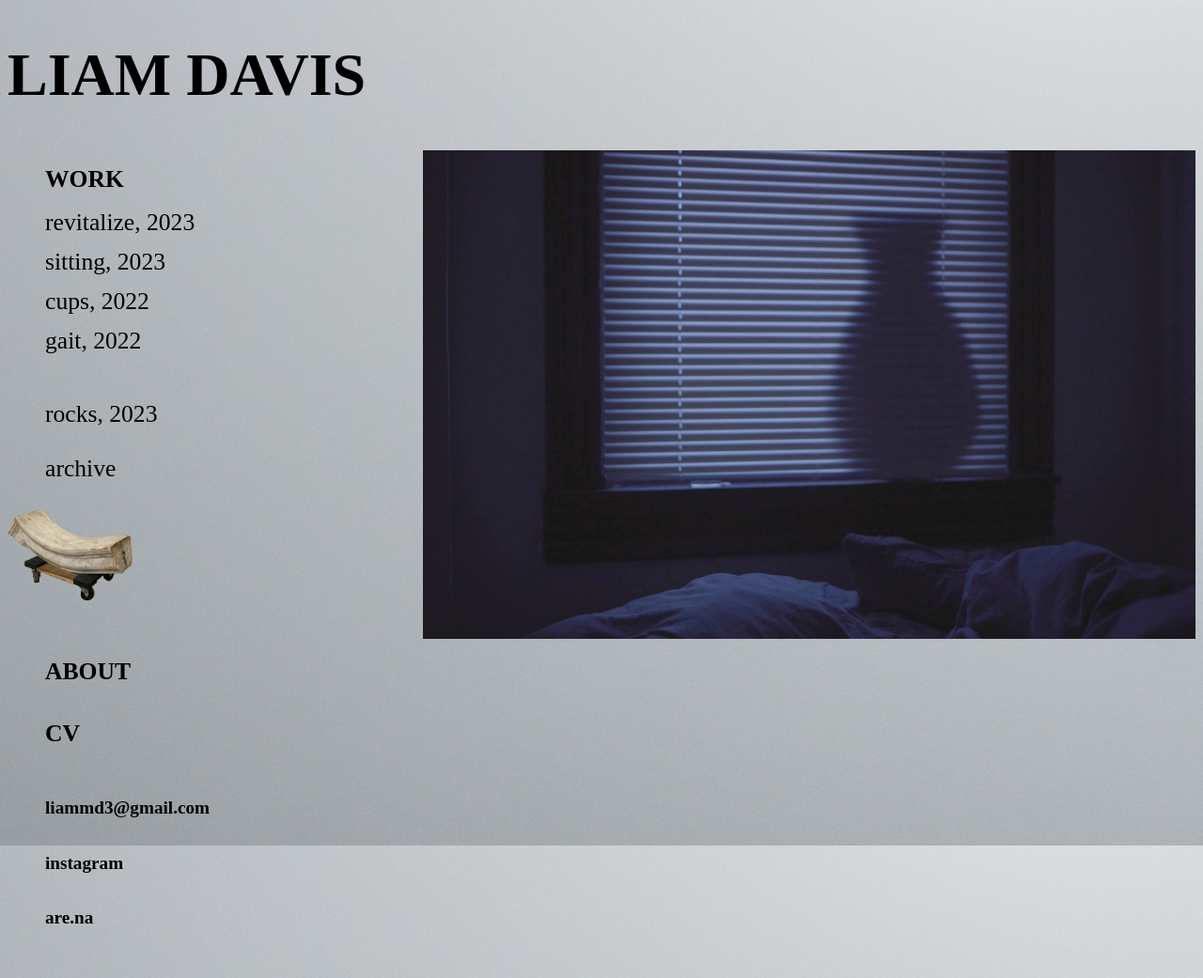
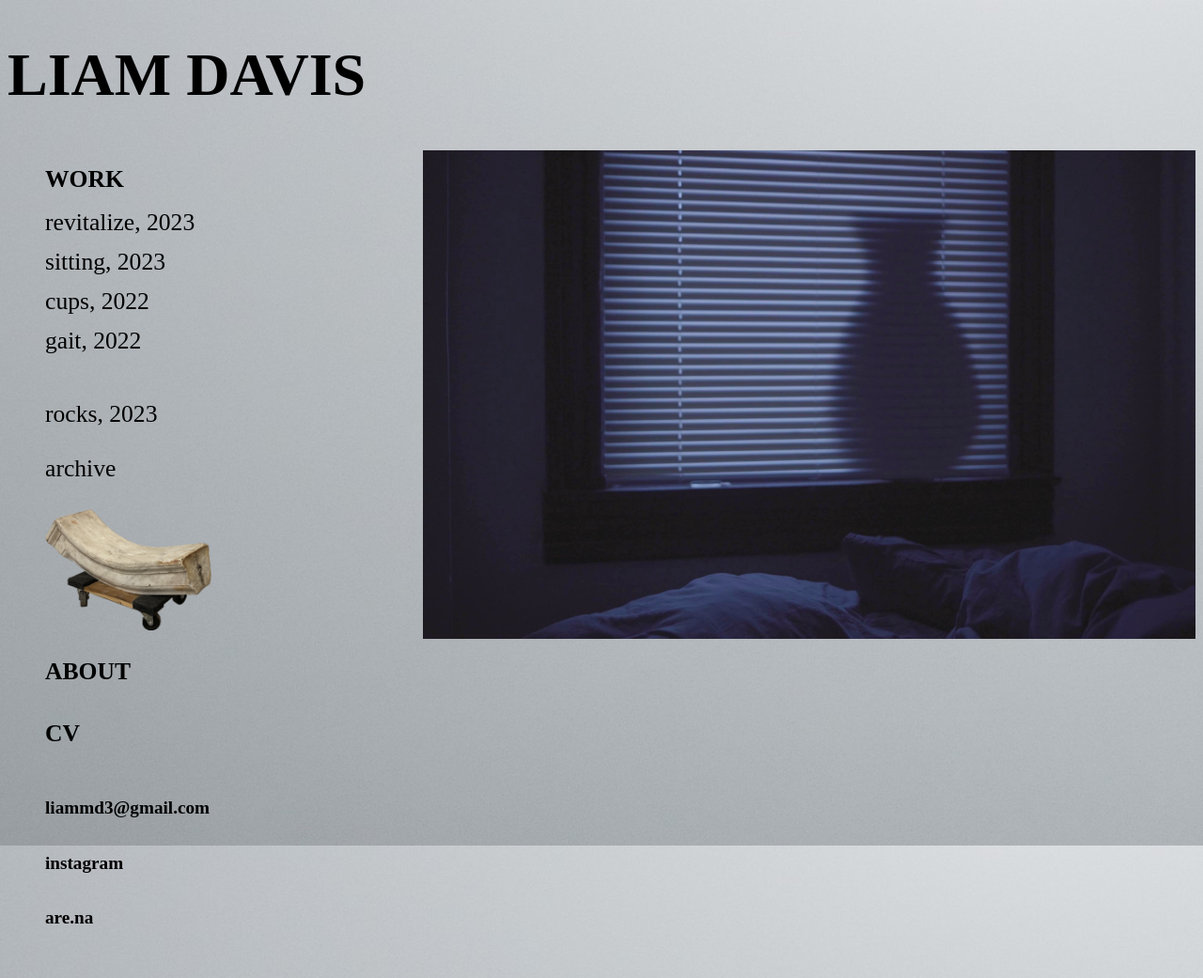
Before and after one commit to liammdavis/liammdavis.github.io, a Jekyll site: the page built from index.html, in a window 1280 px wide. Shown: the whole page at 94% size. Built offline with Jekyll 4.4.1, drawn with Linux system fonts in a browser that asks for light colours.

Commit message:
fix dolly

```diff
--- a/css/main.css
+++ b/css/main.css
@@ -158,7 +158,8 @@ h2 {
 }
 
 .frontleft {
-    width: 30%;
+    width: 40%;
+    padding-left: 40px;
 }
 
 
@@ -175,3 +176,12 @@ h2 {
     }
 
 }
+
+@media screen and (max-width: 1000px )  {
+    .frontleft {
+        width: 80%;
+
+
+    }
+
+}
```
